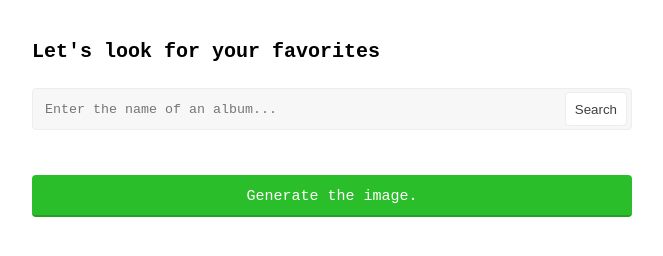
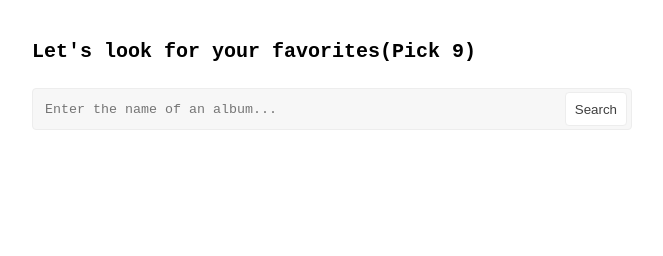
Before and after one commit to danamira/PerfectAlbum, a plain HTML site: page index.html in a window 1280 px wide. Shown: the whole page, without its empty margins (308-971 px from the left). Drawn offline with nearby package versions, Linux system fonts and the light colour scheme.

Commit message:
Fix lower album limit

```diff
--- a/index.html
+++ b/index.html
@@ -12,7 +12,7 @@
 </head>
 <body>
     <div class="container" id="app">
-        <h1 v-if="!showCanvas">Let's look for your favorites</h1>
+        <h1 v-if="!showCanvas">Let's look for your favorites(Pick 9)</h1>
         <div class="search" v-if="picks.length<=8 && !showCanvas" id="search">
             <input type="text" v-model="query" placeholder="Enter the name of an album...">
             <button v-on:click="call">Search</button>
@@ -33,7 +33,7 @@
                 <img v-bind:src="album.cover_big" v-bind:id="album.id">
             </div>
         </div>
-        <button id="finalize" v-on:click="saveCanvas" v-if="picks.length>=0 &&!showCanvas">Generate the image.</button>
+        <button id="finalize" v-on:click="saveCanvas" v-if="picks.length>=9 &&!showCanvas">Generate the image.</button>
     </div>
     <canvas width="600" height="680" id="can" style="display: none;"></canvas>
     <script>
```
